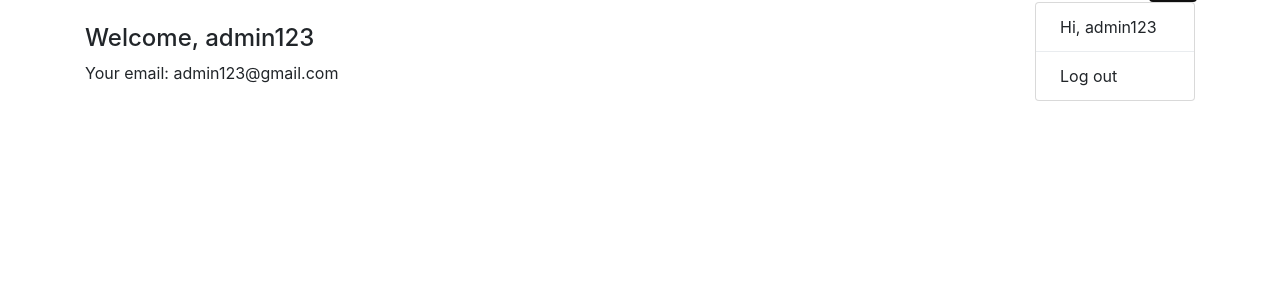
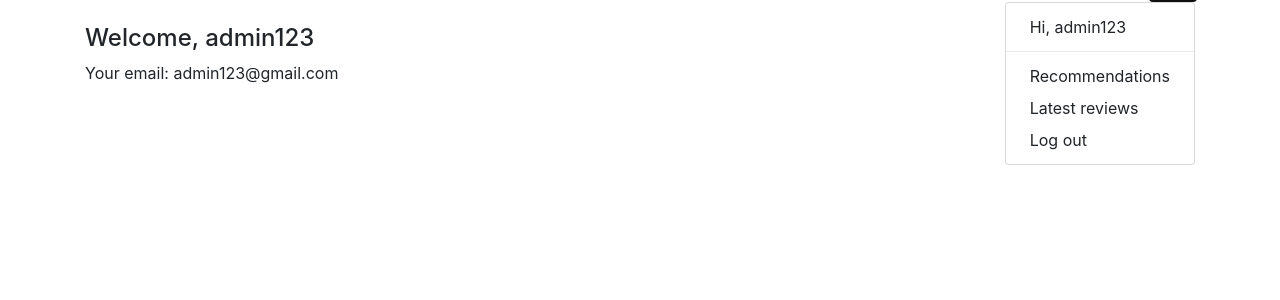
Before and after one commit to purwowd/bajigur-cloth, a Django app: page /accounts/profile/ in a window 1280 px wide, after a click that opens the changed part. Shown: the part 40-340 px from the top of the page. Run offline with Django 3.2, Linux system fonts and the light colour scheme; a user stored in the database is signed in; some libraries are stand-ins or nearby versions.

Commit message:
fixed urlpattern

```diff
--- a/src/bgcloth/urls.py
+++ b/src/bgcloth/urls.py
@@ -10,6 +10,7 @@ from django.conf.urls.static import static
 from products import views
 
 urlpatterns = [
+    path('', views.product_list, name='product-list'),
     path('admin/', admin.site.urls),
     path('accounts/', include('accounts.urls')),
     path('products/', include('products.urls')),
--- a/src/products/urls.py
+++ b/src/products/urls.py
@@ -3,7 +3,7 @@ from django.urls import path
 from . import views
 
 urlpatterns = [
-    path('', views.product_list, name='product-list'),
+    # path('', views.product_list, name='product-list'),
     path('product-detail/<product_id>/', views.product_detail, name='product-detail'),
     path('review-detail/<review_id>/', views.review_detail, name='review-detail'),
     path('review-list/', views.review_list, name='review-list'),
--- a/src/templates/base.html
+++ b/src/templates/base.html
@@ -28,9 +28,13 @@
                 {% if user.is_authenticated %}
                     <a class="dropdown-item" href="{% url 'auth' %}">Hi, {{ user.username }}</a>
                     <div class="dropdown-divider"></div>
+                    <a class="dropdown-item" href="{% url 'user-recommend-list' %}">Recommendations</a>
+                    <a class="dropdown-item" href="{% url 'review-list' %}">Latest reviews</a>
                     <a class="dropdown-item" href="{% url 'sign_out' %}">Log out</a>
                 {% else %}
                     <a class="dropdown-item" href="{% url 'auth' %}">Login / Register</a>
+                    <a class="dropdown-item" href="{% url 'auth' %}">Recommendations</a>
+                    <a class="dropdown-item" href="{% url 'review-list' %}">Latest reviews</a>
                 {% endif %}
               </div>
             </li>
```
Also changed, not shown: src/db.sqlite3.
